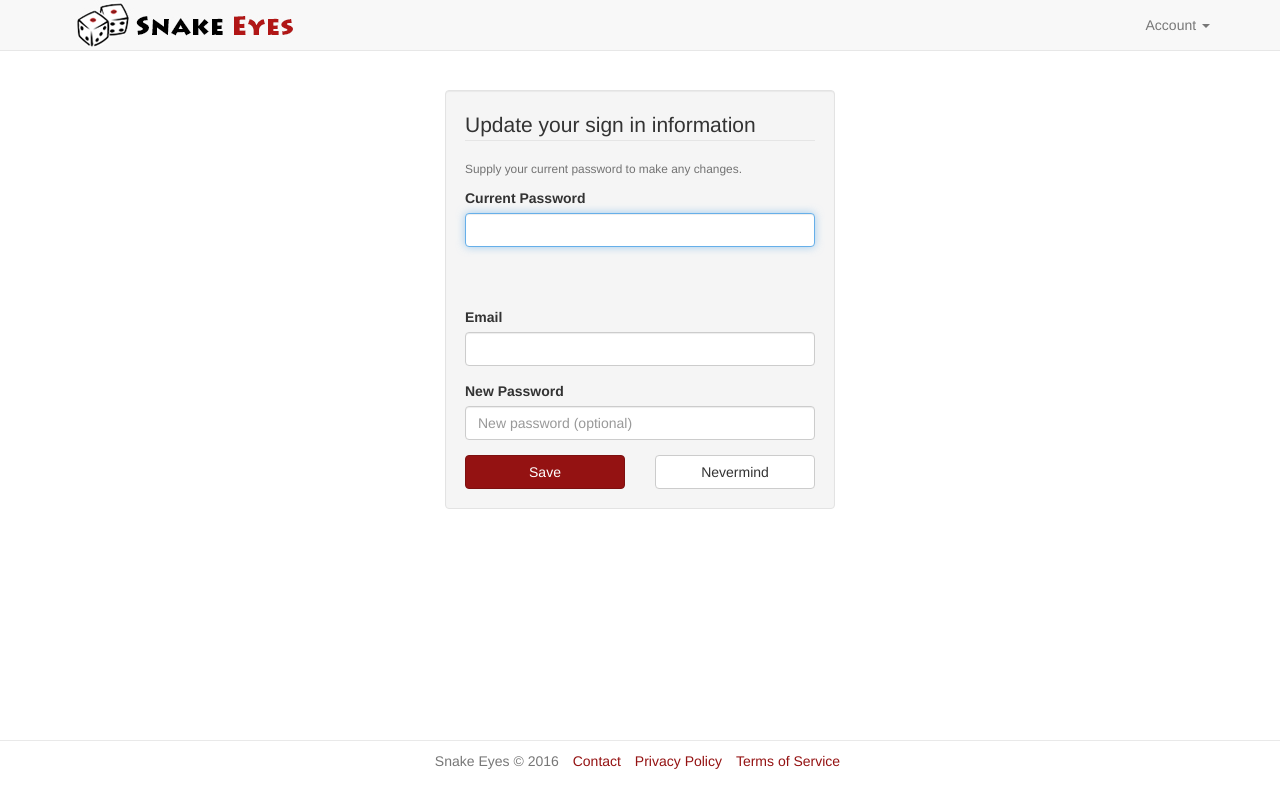
After one commit to Makeem1/flask_snake_game, a Flask app: page /update_credentials in a window 1280 px wide. The commit adds this page. Run offline with Flask 2, Linux system fonts and the light colour scheme; the visitor is signed in with stand-in values (Sample User, id 1); some libraries are stand-ins or nearby versions.

Commit message:
adding update credentials route

```diff
--- a/flask_snake_game/snakeeyes/blueprints/user/forms.py
+++ b/flask_snake_game/snakeeyes/blueprints/user/forms.py
@@ -1,10 +1,11 @@
 from flask_wtf import Form
 from wtforms import StringField, HiddenField, BooleanField, PasswordField
-from wtforms.validators import DataRequired, Length, EqualTo
+from wtforms.validators import DataRequired, Length, EqualTo, Optional, ValidationError
 from wtforms_components import EmailField, Email, Unique
 from lib.utils_wtforms import ModelForm
 from snakeeyes.blueprints.user.models import User
 from snakeeyes.extensions import db
+
 
 
 
@@ -23,11 +24,12 @@ class RegistrationForm(ModelForm):
     confirm_password = PasswordField('Password', validators=[DataRequired(), Length(8, 128), EqualTo('password', message="Input must match password field ")])
 
 
-class WelcomeForm(Form):
+class WelcomeForm(ModelForm):
     username = StringField("Choose a username", validators=[DataRequired(), Unique(User.username, get_session=lambda:db.session), Length(min=4, max=16, message="Username must be more than four cahracter and less than 16 character")] )
 
-class UpdateCredential(Form):
+
+class UpdateCredential(ModelForm):
     email = EmailField(validators=[DataRequired(), Email(),
                 Unique(User.email,get_session=lambda: db.session), Length(6, 128, message='Your email must be between 8-128 character')])
     password = PasswordField('Current Password', validators=[DataRequired(), Length(8, 128)])
-    confirm_password = PasswordField('New Password', validators=[DataRequired(), Length(8, 128), EqualTo('password', message="Input must match password field ")])
+    new_password = PasswordField('New Password', validators=[Optional(), Length(8, 128)])
--- a/flask_snake_game/snakeeyes/blueprints/user/models.py
+++ b/flask_snake_game/snakeeyes/blueprints/user/models.py
@@ -1,5 +1,6 @@
 from collections import OrderedDict
-from datetime import datetime
+import datetime
+import pytz
 
 from lib.util_sqlalchemy import AwareDateTime
 from snakeeyes.extensions import db
@@ -39,8 +40,8 @@ class User(db.Model, ResourceMixin, UserMixin):
     # user credentials
     role = db.Column(db.Enum(*ROLE, name = 'role_types', native_enum = False), index= True, nullable = False , server_default = 'member')
     username =db.Column(db.String(30), nullable = True, unique = True)
-    email = db.Column(db.String(128), nullable = False, unique = True)
-    password = db.Column(db.String(128), nullable = False, unique = False)
+    email = db.Column(db.String(128), nullable = False, unique = True, server_default='')
+    password = db.Column(db.String(128), nullable = False, unique = False, server_default='')
     active = db.Column(db.Boolean, server_default = '1', nullable = False  )
 
     # user traccking
--- /dev/null
+++ b/flask_snake_game/snakeeyes/blueprints/user/templates/user/update_credentials.html
@@ -0,0 +1,42 @@
+{% extends 'layouts/app.html' %}
+{% import 'macros/form.html' as f with context %}
+
+{% block title %}Update your sign in information{% endblock %}
+
+{% block body %}
+  <div class="row">
+    <div class="col-md-4 col-md-offset-4 well">
+      {% call f.form_tag('user.update_credentials') %}
+        <legend>Update your sign in information</legend>
+        <p class="small help-block sm-margin-bottom">
+          Supply your current password to make any changes.
+        </p>
+
+        {% call f.form_group(form.password, css_class='lg-margin-bottom',
+                             autofocus='autofocus') %}
+        {% endcall %}
+
+        {% call f.form_group(form.email, css_class='sm-margin-bottom') %}
+        {% endcall %}
+        {% call f.form_group(form.new_password, css_class='sm-margin-bottom',
+                             placeholder='New password (optional)') %}
+        {% endcall %}
+
+        <div class="row">
+          <div class="col-md-6">
+            <button type="submit" class="btn btn-primary btn-block">
+              Save
+            </button>
+          </div>
+          <div class="col-md-6">
+            <div class="visible-xs visible-sm sm-margin-top"></div>
+            <a href="{{ url_for('user.settings') }}"
+               class="btn btn-default btn-block">
+              Nevermind
+            </a>
+          </div>
+        </div>
+      {% endcall %}
+    </div>
+  </div>
+{% endblock %}
--- a/flask_snake_game/snakeeyes/blueprints/user/views.py
+++ b/flask_snake_game/snakeeyes/blueprints/user/views.py
@@ -1,5 +1,5 @@
 from flask import request, flash, render_template, Blueprint, redirect, url_for
-from snakeeyes.blueprints.user.forms import LoginForm, RegistrationForm, WelcomeForm
+from snakeeyes.blueprints.user.forms import LoginForm, RegistrationForm, WelcomeForm, UpdateCredential
 from flask_login import login_user, logout_user, login_required, current_user
 from snakeeyes.blueprints.user.decorators import anonymous_required
 from snakeeyes.blueprints.user.models import User
@@ -15,15 +15,15 @@ def login():
     form = LoginForm(next=request.args.get('next'))
     if form.validate_on_submit():
         user = User.find_by_identity(form.identity.data)
-        if user is not None and user.authenticated(form.password.data):
-            flash(f('your are now logged in as {form.identity.data}', 'success'))
+        if user is not None and user.authenticated(password=form.password.data):
+            flash(f'your are now logged in as {form.identity.data}', 'success')
             if login_user(user, remember=form.remember_me.data) and user.is_active():
                 user.tracking_activities(request.remote_addr)
                 next_page = request.form.get('next')
                 if next_page:
                     return redirect(safe_url(next_page))
                 else:
-                    return redirect('user.settings')
+                    return redirect(url_for('user.welcome'))
             else:
                 flash('Your account has been disable, please contact the customer for further information', 'warning')
         elif user is None:
@@ -56,7 +56,7 @@ def logout():
     return redirect('login')
 
 
-@user.route('/welcome')
+@user.route('/welcome', methods=['GET', 'POST'])
 @login_required
 def welcome():
     if current_user.username:
@@ -65,11 +65,8 @@ def welcome():
 
     form = WelcomeForm()
     if form.validate_on_submit():
-        user = User()
-        form.populate_obj(user)
-
-        user.username = form.username.data
-        user.save()
+        current_user.username = form.username.data
+        current_user.save()
         flash("Sign up is complete. Enjoy our service", "success")
         return redirect(url_for('user.settings'))
     return render_template('user/welcome.html', form = form )
@@ -85,8 +82,16 @@ def settings():
 def update_credentials():
     form = UpdateCredential()
     if form.validate_on_submit():
-        current_user.email = form.email.data
-        current_user.password = User.encrypt_password(form.New password )
+        new_password = form.new_password.data
+        new_email = form.email.data
+        if new_password:
+            current_user.password = User.encrypt_password(new_password)
+            flash("Your password has been updated", 'success')
+        elif new_email:
+            current_user.email = new_email
+            flash("Your email address has been updated", 'success')
+        else:
+            flash('Your credentials has been updated', 'success')
         current_user.save()
         return redirect(url_for('user.settings'))
-    return render_template('user/settings.html', form=form )
+    return render_template('user/update_credentials.html', form=form )
--- a/flask_snake_game/snakeeyes/templates/layouts/app.html
+++ b/flask_snake_game/snakeeyes/templates/layouts/app.html
@@ -1,8 +1,7 @@
-{% extends "layouts/base.html" %}
-
+{% extends 'layouts/base.html' %}
 
 {% block header %}
-<nav class="navbar navbar-default navbar-fixed-top">
+  <nav class="navbar navbar-default navbar-fixed-top">
     <div class="container">
       <div class="navbar-header">
         <button type="button" class="navbar-toggle collapsed"
@@ -19,13 +18,34 @@
                width="229" height="50" title="Snake Eyes" alt="Snake Eyes"/>
         </a>
       </div>
+      <div id="navbar" class="collapse navbar-collapse">
+        <ul class="nav navbar-nav navbar-right">
+          {% if current_user.is_authenticated %}
+            <li class="dropdown">
+              <a href="{{ url_for('user.settings') }}" class="dropdown-toggle"
+                 data-toggle="dropdown"
+                 role="button" aria-haspopup="true"
+                 aria-expanded="false">Account
+                <span class="caret"></span></a>
+              <ul class="dropdown-menu">
+                <li><a href="{{ url_for('user.settings') }}">Settings</a></li>
+                <li role="separator" class="divider"></li>
+                <li class="dropdown-header">Session</li>
+                <li><a href="{{ url_for('user.logout') }}">Log out</a></li>
+              </ul>
+            </li>
+          {% else %}
+            <li><a href="{{ url_for('user.login') }}">Log in</a></li>
+            <li><a href="{{ url_for('user.register') }}">Sign up</a></li>
+          {% endif %}
+        </ul>
+      </div>
     </div>
-</nav>
+  </nav>
 {% endblock %}
 
 {% block footer %}
-    <li><a href="{{ url_for('page.privacy') }}">Privacy Policy</a></li>
-    <li><a href="{{ url_for('page.terms') }}">Terms of Service</a></li>
-    <li><a href="{{ url_for('page.questions') }}">FAQ</a></li>
-    <li><a href="{{ url_for('contact.index') }}">Contact</a></li>
+  <li><a href="{{ url_for('contact.index') }}">Contact</a></li>
+  <li><a href="{{ url_for('page.privacy') }}">Privacy Policy</a></li>
+  <li><a href="{{ url_for('page.terms') }}">Terms of Service</a></li>
 {% endblock %}
```
Also changed, not shown: flask_snake_game/snakeeyes/blueprints/user/validation.py (deleted).
